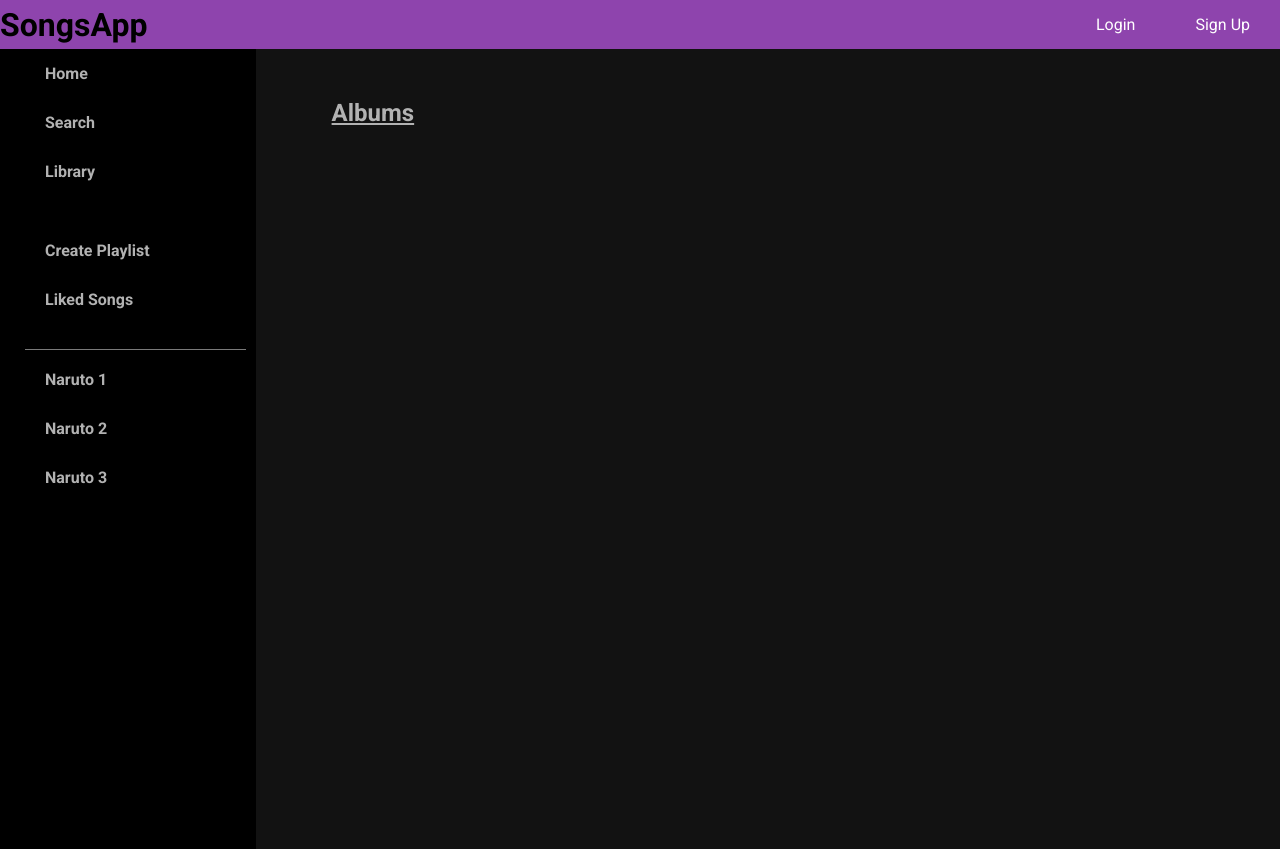
After one commit to umair313/SongsApp, a Django app: page /listing/albums/ in a window 1280 px wide. The commit adds this page. Run offline with Django 4.2, Linux system fonts and the light colour scheme; data that the repository does not hold is empty.

Commit message:
search . album, artist feature

```diff
--- a/account/static/css/style.css
+++ b/account/static/css/style.css
@@ -14,8 +14,7 @@
 }
 .container{
   background-color: #ecf0f1;
-    width: 100%;
-    height: 100vh;
+  min-height: 100vh;
 }
 
 .header{
@@ -92,3 +91,155 @@
 .form button:active{
     background: #9b59b6;
 }
+.section{
+  display: flex;
+  background-color: red;
+}
+.sidebar{
+  width: 20%;
+  background-color: #000;
+  height: 100vh;
+}
+
+.sidebar nav ul{
+  display: flex;
+  flex-direction: column;
+
+}
+.sidebar  nav ul li a{
+  color: #b2b2b2;
+  display: block;
+  margin-left: 25px;
+  font-weight: 600;
+}
+.sidebar  nav ul li a:hover{
+  color: #fff;
+}
+.sidebar  nav ul li a:active{
+  background-color: #282828;
+}
+.divider{
+  border-bottom: 1px solid rgba(255, 255, 255, 0.479);
+}
+.playlistitem{
+  color: red;
+}
+
+.sidebar div.playlist{
+  margin-top: 30px;
+}
+.contentSection{
+  flex:1;
+  background-color: #121212;
+}
+.maincontent{
+  width: 95%;
+  margin: 0 auto;
+}
+.maincontent h2{
+  text-decoration: underline;
+  color: #b2b2b2;
+}
+.searchcontainer{
+  padding: 25px 0;
+}
+.searchinput{
+  text-align: center;
+}
+
+.searchinput input{
+  width: 400px;
+  height: 40px;
+  border: none;
+  padding: 6px;
+  border-radius: 6px;
+  outline: none;
+}
+.searchbtn{
+  margin-left: 10px;
+  padding: 12px;
+  border: none;
+  font-weight: 600;
+  border-radius: 6px;
+  cursor: pointer;
+}
+.searchbtn:hover{
+  background-color: rgb(206, 206, 206);
+}
+.trackslist, .artistlist{
+  margin-top: 50px;
+  margin-left: 50px;
+  display: flex;
+  flex-direction: column;
+}
+
+.trackthumbnail img{
+  width: 100px;
+  border-radius: 10px;
+}
+.track, .artist{
+  display: flex;
+  align-items: center;
+  margin-top: 10px;
+}
+.tracktitle, .artistname{
+  margin-left: 10px;
+}
+
+.tracktitle a, .artist a{
+  color: #b2b2b2;
+}
+
+.tracktitle a:hover, .artist a:hover{
+  text-decoration: underline;
+}
+.listoptions{
+  margin-top: 20px;
+  margin-left: 50px;
+}
+.listoptions nav li a{
+  background-color: #b2b2b2;
+  color: #121212;
+  font-weight: 600;
+}
+.listoptions nav li a:hover{
+  background-color: rgb(206, 206, 206);
+}
+
+
+.modal {
+  display: none; /* Hidden by default */
+  position: fixed; /* Stay in place */
+  z-index: 1; /* Sit on top */
+  left: 0;
+  top: 0;
+  width: 100%; /* Full width */
+  height: 100%; /* Full height */
+  overflow: auto; /* Enable scroll if needed */
+  background-color: rgb(0,0,0); /* Fallback color */
+  background-color: rgba(0,0,0,0.4); /* Black w/ opacity */
+}
+
+/* Modal Content/Box */
+.modal-content {
+  background-color: #fefefe;
+  margin: 15% auto; /* 15% from the top and centered */
+  padding: 20px;
+  border: 1px solid #888;
+  width: 80%; /* Could be more or less, depending on screen size */
+}
+
+/* The Close Button */
+.close {
+  color: #aaa;
+  float: right;
+  font-size: 28px;
+  font-weight: bold;
+}
+
+.close:hover,
+.close:focus {
+  color: black;
+  text-decoration: none;
+  cursor: pointer;
+}
--- a/account/templates/account/default.html
+++ b/account/templates/account/default.html
@@ -27,4 +27,20 @@ rel="stylesheet">
         {% endblock %}
     </div>
   </body>
+  <script>
+      function get_search_result(){
+          const base_url = location.origin
+          const q = document.getElementById('searchbox').value
+          const params = new URLSearchParams(window.location.search);
+          const queryParam = params.get("q");
+
+          if (queryParam){
+              const url = base_url+`/listing/?q=${q}`
+              location.replace(url)
+          }else{
+              const url = base_url+`/listing/?q=${q}`
+              location.replace(url)
+          }
+      }
+  </script>
 </html>
--- /dev/null
+++ b/songs/templates/app/albums.html
@@ -0,0 +1,13 @@
+                <div class="trackslist">
+                    <h2>Albums</h2>
+                    {% for album in albums %}
+                    <div class="track">
+                        <div class="trackthumbnail">
+                            <img src="{{ album.thumbnail.url }}" alt="" />
+                        </div>
+                        <div class="tracktitle">
+                            <p><a href="">{{ album.name }}</a></p>
+                        </div>
+                    </div>
+                {% endfor %}
+                </div>
--- /dev/null
+++ b/songs/templates/app/albumslisting.html
@@ -0,0 +1,12 @@
+{% extends 'account/default.html' %}
+       {% block content %}
+           <div class="section">
+               {% include 'app/sidebar.html' %}
+
+                <div class="contentSection">
+                    <div class="maincontent">
+                        {% include 'app/albums.html' with albums=object_list %}
+                    </div>
+                </div>
+           </div>
+       {% endblock %}
--- /dev/null
+++ b/songs/templates/app/sidebar.html
@@ -0,0 +1,27 @@
+ <div class="sidebar">
+          <div class="navigation">
+            <nav>
+              <ul>
+                <li><a href="">Home</a></li>
+                <li><a href="{% url 'listing' %}">Search</a></li>
+                <li><a href="">Library</a></li>
+              </ul>
+            </nav>
+          </div>
+          <div class="playlist">
+            <nav>
+              <ul>
+                <li>
+                  <a href="void:javascript()" id="myBtn">Create Playlist</a>
+                </li>
+                <li><a href="">Liked Songs</a></li>
+                <li><a href="" class="divider"></a></li>
+                <li><a href="">Naruto 1</a></li>
+                <li class="playlistitem">
+                  <a href="" class="playlistitem">Naruto 2</a>
+                </li>
+                <li class="playlistitem"><a href="">Naruto 3</a></li>
+              </ul>
+            </nav>
+          </div>
+        </div>
--- a/songs/urls.py
+++ b/songs/urls.py
@@ -1,5 +1,7 @@
 from django.urls import path
-from .views import SearchView
+from .views import ListingView, ArtistListView, AlbumListView
 urlpatterns = [
-    path('search/', SearchView.as_view(), name='search')
+    path('listing/', ListingView.as_view(), name='listing'),
+    path('listing/artists/', ArtistListView.as_view(), name='artist_list'),
+    path('listing/albums/', AlbumListView.as_view(), name='album_list')
 ]
--- a/songs/views.py
+++ b/songs/views.py
@@ -1,41 +1,37 @@
 from django.shortcuts import render
-from django.views.generic import FormView
+from django.views.generic import ListView, FormView
 from .forms import SearchForm
 from .models import Genre, Album, Track, Artist
 # Create your views here.
 
 
-class SearchView(FormView):
+class ListingView(ListView):
 
-    def get(self, request, *args, **kwargs):
-        genres = Genre.objects.all()
-        albums = Album.objects.all()
-        artists = Artist.objects.all()
-        tracks = Track.objects.all()
+    model = Track
+    template_name = 'search/lists.html'
+    context_object_name = 'result'
 
-        form = SearchForm()
-        context = {
-            'form': form,
-            'tracks': tracks,
-            'genres': genres,
-            'albums': albums,
-            'artists': artists
-        }
-        return render(request, 'search/search.html', context=context)
-
-    def post(self, request, *args, **kwargs):
-        form = SearchForm(request.POST)
-        if form.is_valid():
-            query = form.cleaned_data['search']
-            genres = Genre.objects.filter(name__search=query)
-            albums = Album.objects.filter(name__search=query)
-            tracks = Track.objects.filter(title__search=query)
-            artists = Artist.objects.filter(name__search=query)
-            context = {
-                'form': form,
+    def get_queryset(self):
+        query = self.request.GET.get('q')
+        if query:
+            tracks = Track.objects.filter(title__icontains=query)
+            albums = Album.objects.filter(name__icontains=query)
+            artists = Artist.objects.filter(name__icontains=query)
+            self.context_object_name = 'q'
+            return {
                 'tracks': tracks,
-                'genres': genres,
                 'albums': albums,
                 'artists': artists
             }
-            return render(request, 'search/search.html', context=context)
+
+        return Track.objects.all()[:10]
+
+
+class ArtistListView(ListView):
+    model = Artist
+    template_name = 'app/artistlisting.html'
+
+
+class AlbumListView(ListView):
+    model = Album
+    template_name = 'app/albumslisting.html'
```
Also changed, not shown: songs/templates/app/artistlisting.html (added, +12 -0 lines), songs/templates/app/artists.html (added, +10 -0 lines), songs/templates/app/tracks.html (added, +13 -0 lines), songs/templates/search/lists.html (added, +52 -0 lines). Lines whose indentation alone changed are shown as unchanged.
